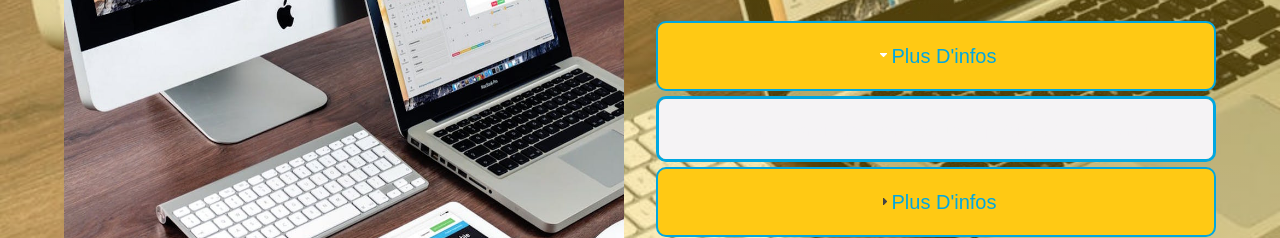
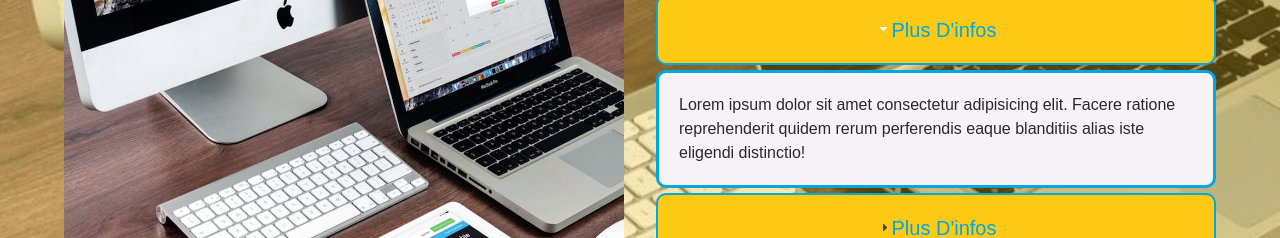
Before and after one commit to FaridBenmebarek/web-agence-banana, a plain HTML site: page index.html in a window 1280 px wide. Shown: the part 3084-3322 px from the top of the page. Drawn offline with nearby package versions, Linux system fonts and the light colour scheme.

Commit message:
fix accordion

```diff
--- a/main.css
+++ b/main.css
@@ -521,10 +521,11 @@ ABOUT
 }
 
 .ui-accordion .ui-accordion-content {
+    height: 100%!important;
     background: var(--mainGrey);
     padding: 20px!important;
     line-height: 1.5;
-    color: var(--mainWhite);
+    color: var(--mainBlack)!important;
     border-radius: 10px;
 }
 
```
